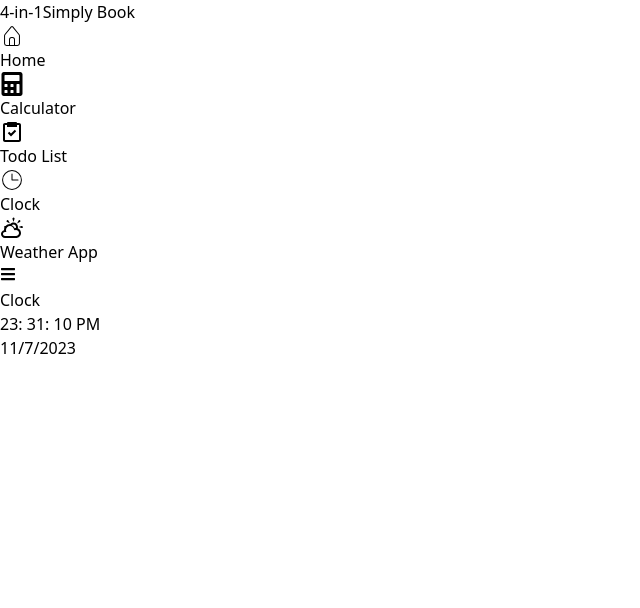
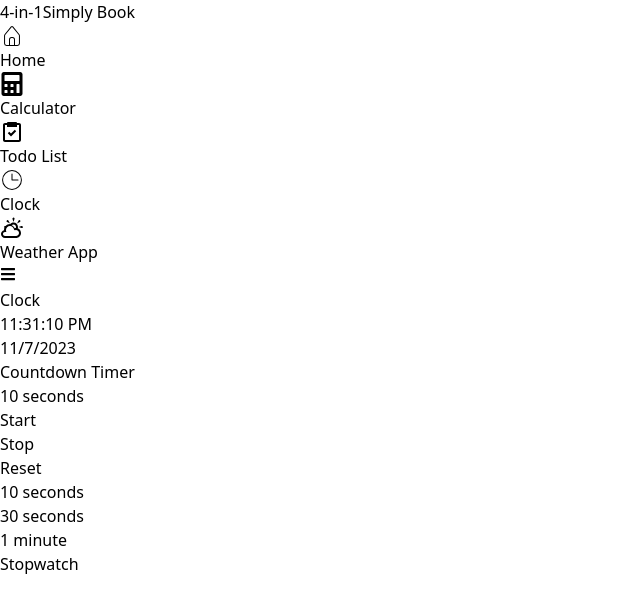
Before and after one commit to nm1008/4-in-1, a React (Vite) app: page /clock in a window 1280 px wide. Shown: the top 608 px of the page, without its empty margins (0-640 px from the left). Built offline with nearby package versions, Linux system fonts and the light colour scheme.

Commit message:
added clock and countdown timer

```diff
--- a/src/App.jsx
+++ b/src/App.jsx
@@ -4,7 +4,7 @@ import "./App.css";
 import Navbar from "./components/Navbar";
 import Todo from "./pages/TodoList/Todo";
 import Calculator from "./pages/Calculator/Calculator";
-import Clock from "./pages/Clock/Clock";
+import Clock from "./pages/Clock/ClockPage";
 import Weather from "./pages/Weather/Weather";
 
 function App() {
--- a/src/components/Button.jsx
+++ b/src/components/Button.jsx
@@ -1,9 +1,9 @@
-const Button = ({ children, onClick }) => {
+const Button = ({ children, onClick, color }) => {
   return (
     <div>
       <button
         onClick={onClick}
-        className="px-5 py-2 bg-blue-600 text-white rounded-lg "
+        className={`px-3 py-2 mx-2 text-white rounded-lg ${color} md:px-5 `}
       >
         {children}
       </button>
--- a/src/components/TodoTask.jsx
+++ b/src/components/TodoTask.jsx
@@ -1,18 +1,26 @@
 const todoButton = "px-5 py-2 rounded-lg text-white";
 
-const TodoTask = ({ task, number, handleDeleteTask, handleEditTask }) => {
+const TodoTask = ({
+  task,
+  number,
+  handleDeleteTask,
+  handleEditTask,
+  editIndex,
+}) => {
   return (
     <div className="flex justify-between items-center p-5 ">
       <h1>
         {number + 1}. {task}
       </h1>
       <div className="flex gap-2">
-        <button
-          onClick={handleEditTask}
-          className={`bg-blue-600 ${todoButton}`}
-        >
-          Edit
-        </button>
+        {editIndex === null && (
+          <button
+            onClick={handleEditTask}
+            className={`bg-amber-600 ${todoButton}`}
+          >
+            Edit
+          </button>
+        )}
         <button
           onClick={handleDeleteTask}
           className={`bg-red-600 ${todoButton}`}
--- a/src/pages/Clock/Clock.jsx
+++ b/src/pages/Clock/Clock.jsx
@@ -1,5 +1,4 @@
 import { useEffect, useState } from "react";
-import Button from "../../components/Button";
 
 const Clock = () => {
   const [date, setDate] = useState("");
@@ -16,7 +15,15 @@ const Clock = () => {
       setMonth(d.getMonth());
       setYear(d.getFullYear());
       setHours(d.getHours());
-      setMinutes(d.getMinutes());
+
+      setMinutes(() => {
+        if (d.getMinutes() < 10) {
+          return `0${d.getMinutes()}`;
+        } else {
+          return d.getMinutes();
+        }
+      });
+
       setSeconds(() => {
         if (d.getSeconds() < 10) {
           return `0${d.getSeconds()}`;
@@ -31,19 +38,11 @@ const Clock = () => {
   }, [hours, minutes, seconds]);
 
   return (
-    <section className="container mx-auto ">
-      <div className=" flex flex-col items-center justify-center mt-12 px-6 py-8 lg:py-0 ">
-        <a
-          href="#"
-          className="text-black flex items-center mb-6 text-2xl font-semibold "
-        >
-          Clock
-        </a>
     <div className="w-full bg-white rounded-lg shadow dark:border md:mt-0 sm:max-w-lg xl:p-0">
       <div className=" space-y-4 md:space-y-6 sm:p-8">
-            <div className="flex gap-10 justify-center flex-col items-center">
-              <h1 className="text-3xl font-bold">
-                {hours}: {minutes}: {seconds} {hours < 12 ? "AM" : "PM"}
+        <div className="flex gap-10 justify-center flex-col items-center py-5">
+          <h1 className="text-3xl font-bold ">
+            {hours % 12}:{minutes}:{seconds} {hours < 12 ? "AM" : "PM"}
           </h1>
           <h1>
             {month}/{date}/{year}
@@ -51,8 +50,6 @@ const Clock = () => {
         </div>
       </div>
     </div>
-      </div>
-    </section>
   );
 };
 
--- /dev/null
+++ b/src/pages/Clock/ClockPage.jsx
@@ -0,0 +1,26 @@
+import Clock from "./Clock";
+import CountdownTimer from "./Countdown/CountdownTimer";
+import Stopwatch from "./Stopwatch";
+
+const ClockPage = () => {
+  return (
+    <section className="container mx-auto ">
+      <div className=" flex flex-col items-center justify-center my-12 px-6 py-8 lg:py-0 ">
+        <h1 className="text-4xl font-bold mb-5">Clock</h1>
+        <Clock />
+      </div>
+      <div className="flex flex-wrap items-center gap-10 md:flex-nowrap">
+        <div className="w-full flex items-center justify-center flex-col md:w-1/2 mx-5">
+          <h1 className="text-center text-3xl font-bold mb-5">Countdown Timer</h1>
+          <CountdownTimer />
+        </div>
+        <div className="w-full flex items-center justify-center flex-col md:w-1/2 mx-5">
+          <h1 className="text-center text-3xl font-bold mb-5">Stopwatch</h1>
+          <Stopwatch />
+        </div>
+      </div>
+    </section>
+  );
+};
+
+export default ClockPage;
--- /dev/null
+++ b/src/pages/Clock/Countdown/CountdownExpired.jsx
@@ -0,0 +1,11 @@
+import React from 'react'
+
+const CountdownExpired = () => {
+  return (
+    <div >
+      <h1 className='text-2xl font-bold text-md'>Times up!</h1>
+    </div>
+  )
+}
+
+export default CountdownExpired
--- /dev/null
+++ b/src/pages/Clock/Countdown/CountdownTimer.jsx
@@ -0,0 +1,104 @@
+import Button from "../../../components/Button";
+import { useEffect, useState } from "react";
+import CountdownExpired from "./CountdownExpired";
+
+const CountdownTimer = () => {
+  const [countDownSeconds, setCountDownSeconds] = useState(10);
+  const [timer, setTimer] = useState(false);
+
+  useEffect(() => {
+    let intervalId;
+
+    const handleCountDown = () => {
+      if (timer) {
+        if (countDownSeconds > 0) {
+          setCountDownSeconds(countDownSeconds - 1);
+        }
+      } else {
+        setTimer(false);
+      }
+    };
+    intervalId = setInterval(() => {
+      handleCountDown();
+    }, 1000);
+
+    return () => {
+      clearInterval(intervalId);
+    };
+  }, [countDownSeconds, timer]);
+
+  const handleStartTimer = () => {
+    setTimer(true);
+  };
+
+  const handleStopTimer = () => {
+    setTimer(false);
+  };
+
+  const handleResetTimer = () => {
+    setCountDownSeconds(10);
+    setTimer(false);
+  };
+
+  const handleSetTimer = (seconds) => {
+    setCountDownSeconds(seconds);
+  };
+
+  return (
+    <div className="w-full bg-white rounded-lg shadow dark:border md:mt-0 sm:max-w-lg xl:p-0">
+      <div className=" space-y-4 md:space-y-6 sm:p-5">
+        <div className="flex gap-10 justify-center flex-col items-center py-2">
+          {countDownSeconds !== 0 ? (
+            <>
+              <h1 className="text-xl font-bold md:text-2xl ">
+                {countDownSeconds <= 1
+                  ? `${countDownSeconds} second`
+                  : `${countDownSeconds} seconds`}
+              </h1>
+              <div className="flex gap-3">
+                <Button color={"bg-blue-600"} onClick={handleStartTimer}>
+                  Start
+                </Button>
+                <Button color={"bg-red-600"} onClick={handleStopTimer}>
+                  Stop
+                </Button>
+                <Button color={"bg-amber-600"} onClick={handleResetTimer}>
+                  Reset
+                </Button>
+              </div>
+              <div className="flex gap-3 text-center mb-5 md:flex-row">
+                <Button
+                  color={"bg-green-600"}
+                  onClick={() => handleSetTimer(10)}
+                >
+                  10 seconds
+                </Button>
+                <Button
+                  color={"bg-green-600"}
+                  onClick={() => handleSetTimer(30)}
+                >
+                  30 seconds
+                </Button>
+                <Button
+                  color={"bg-green-600"}
+                  onClick={() => handleSetTimer(60)}
+                >
+                  1 minute
+                </Button>
+              </div>
+            </>
+          ) : (
+            <div className="h-full flex flex-col gap-5 items-center my-5">
+              <CountdownExpired />
+              <Button color={"bg-amber-600"} onClick={handleResetTimer}>
+                Reset
+              </Button>
+            </div>
+          )}
+        </div>
+      </div>
+    </div>
+  );
+};
+
+export default CountdownTimer;
--- /dev/null
+++ b/src/pages/Clock/Stopwatch.jsx
@@ -0,0 +1,18 @@
+import React from "react";
+
+const Stopwatch = () => {
+  return (
+    <div className="w-full bg-white rounded-lg shadow dark:border md:mt-0 sm:max-w-lg xl:p-0">
+      <div className=" space-y-4 md:space-y-6 sm:p-8">
+        <div className="flex gap-10 justify-center flex-col items-center py-5">
+          <h1 className="text-3xl font-bold "></h1>
+          <h1>
+
+          </h1>
+        </div>
+      </div>
+    </div>
+  );
+};
+
+export default Stopwatch;
--- a/src/pages/TodoList/Todo.jsx
+++ b/src/pages/TodoList/Todo.jsx
@@ -35,6 +35,8 @@ const Todo = () => {
         return index !== i;
       });
       setTodoList(filtered);
+      setEditIndex(null)
+      setUserInput("")
     }
   };
 
@@ -73,11 +75,11 @@ const Todo = () => {
               value={userInput}
             />
             <div className="flex gap-10 justify-center">
-              <Button onClick={handleAddTask}>
+              <Button color={editIndex === null ? "bg-blue-600" : "bg-amber-600"}onClick={handleAddTask}>
                 {editIndex === null ? "Add task" : "Edit task"}
               </Button>
               {todoList.length > 0 && (
-                <Button onClick={handleClearAllTask}>Clear All</Button>
+                <Button color={"bg-red-600"} onClick={handleClearAllTask}>Clear All</Button>
               )}
             </div>
             <div className={`${todoList.length > 0 ? "border-2 h-auto" : ""}`}>
@@ -86,6 +88,7 @@ const Todo = () => {
                   key={index}
                   number={index}
                   task={task}
+                  editIndex={editIndex}
                   handleDeleteTask={() => handleDeleteTask(index)}
                   handleEditTask={() => handleEditTask(index)}
                 />
```
Lines whose indentation alone changed are shown as unchanged.
